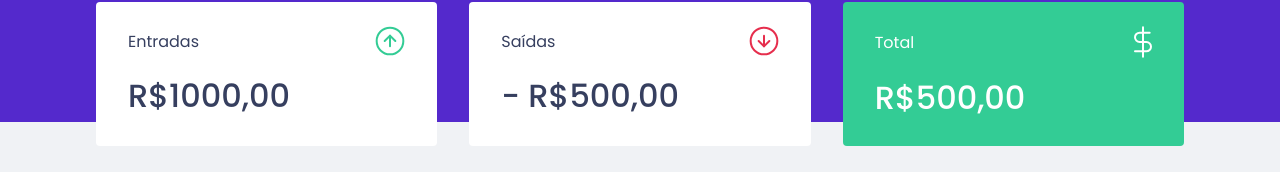
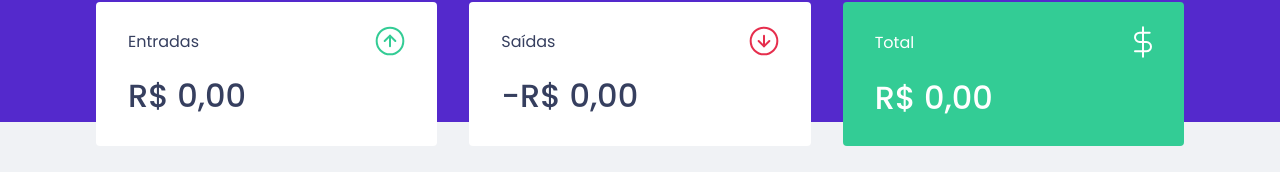
Before and after one commit to Abraao2501/dtmoney, a React (Create React App) app: page / in a window 1280 px wide. Shown: the part 150-322 px from the top of the page. Built offline with nearby package versions, Linux system fonts and the light colour scheme; no server answers; what miragejs would draw is missing.

Commit message:
Calculando summary

```diff
--- a/src/components/Summary/index.tsx
+++ b/src/components/Summary/index.tsx
@@ -8,9 +8,24 @@
 
 export function Summary(){
 
-  const {transactions} = useContext(TransactionsContext);
+  const { transactions } = useContext(TransactionsContext);
 
-  console.log(transactions)
+  const summary = transactions.reduce( (acc,transaction) => {
+    if(transaction.type === 'deposit'){
+        acc.deposits += transaction.amount
+        acc.total += transaction.amount
+    } else {
+        acc.withdraw += transaction.amount
+        acc.total -= transaction.amount
+    }
+
+    return acc;
+
+  }, {
+    deposits: 0,
+    withdraw: 0,
+    total:0
+  })
 
   return (
     <Container>
@@ -21,7 +36,12 @@
         </header>
 
         <strong>
-          R$1000,00
+          {
+            new Intl.NumberFormat('pt-BR', {
+              style: 'currency',
+              currency: 'BRL'
+            }).format(summary.deposits)
+          }
         </strong>
       </div>
 
@@ -32,7 +52,13 @@
         </header>
 
         <strong>
-          - R$500,00
+          -
+          {
+            new Intl.NumberFormat('pt-BR', {
+              style: 'currency',
+              currency: 'BRL'
+            }).format(summary.withdraw)
+          }
         </strong>
       </div>
 
@@ -43,7 +69,12 @@
         </header>
 
         <strong>
-          R$500,00
+          {
+            new Intl.NumberFormat('pt-BR', {
+              style: 'currency',
+              currency: 'BRL'
+            }).format(summary.total)
+          }
         </strong>
       </div>
     </Container>
```
